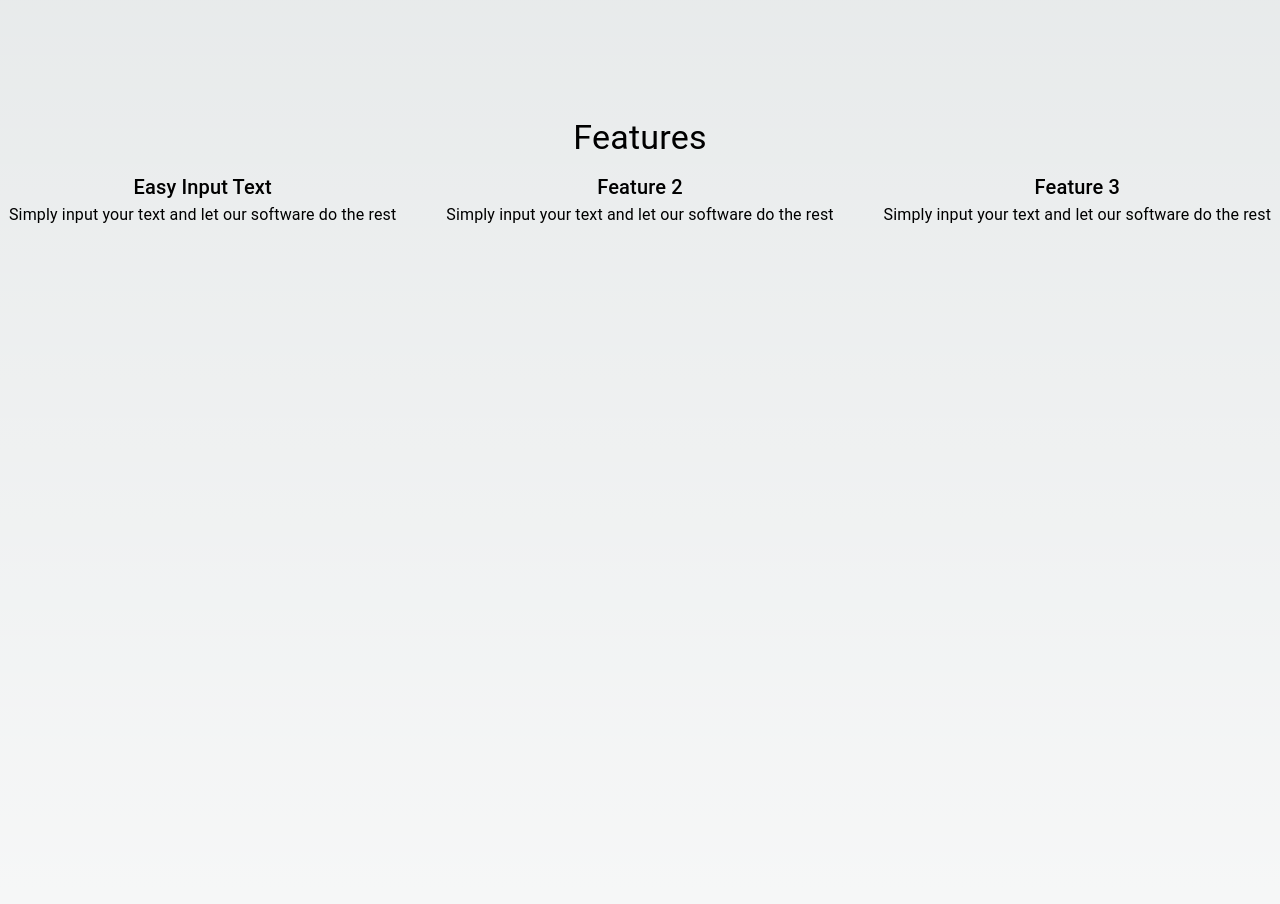
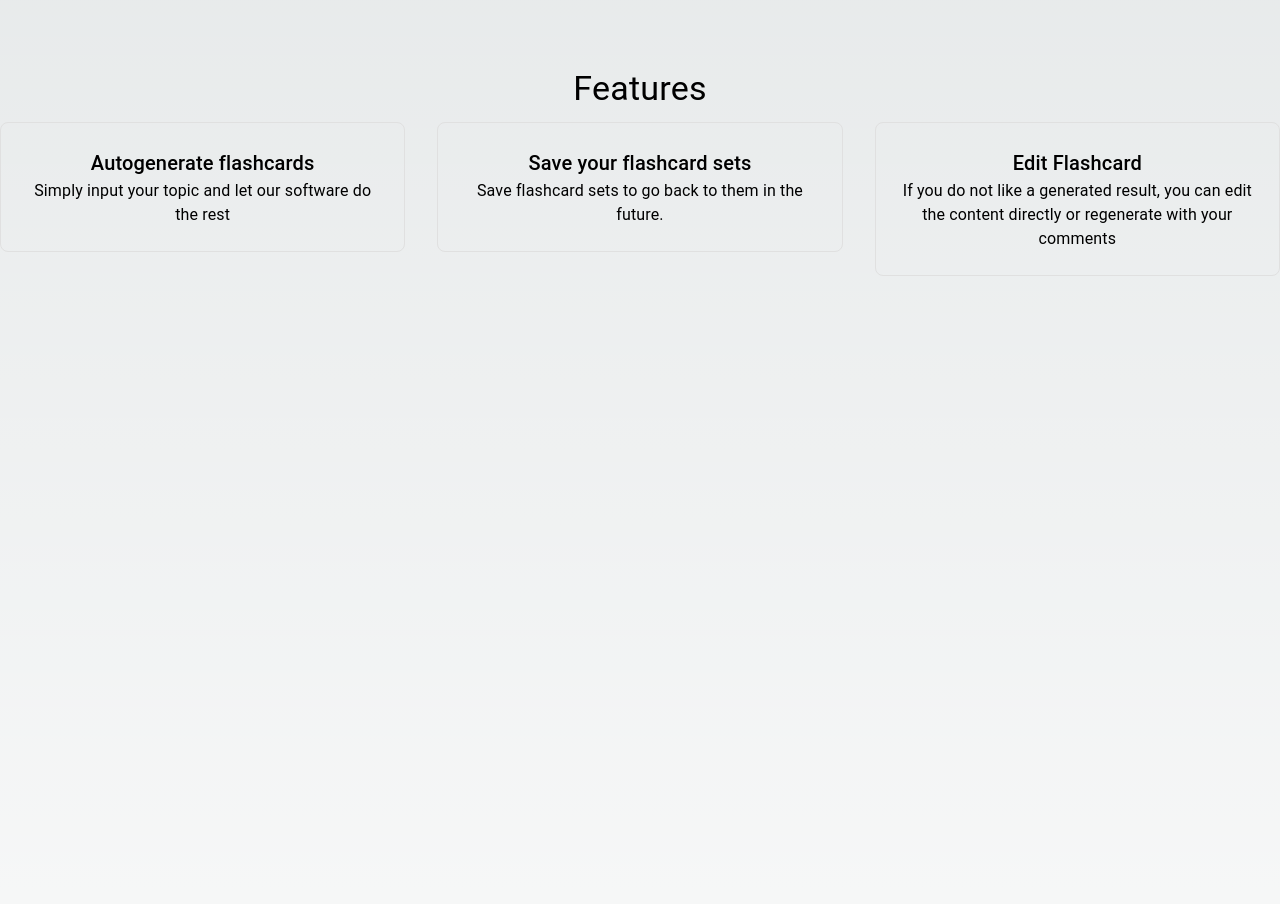
Before and after one commit to williamjiang26/flashcard-saas, a Next.js app: page / in a window 1280 px wide. Shown: the part 1140-2044 px from the top of the page. Built offline with nearby package versions, Linux system fonts and the light colour scheme; no server answers.

Commit message:
features blocks

```diff
--- a/app/page.js
+++ b/app/page.js
@@ -68,25 +68,50 @@ export default function Home() {
         <Grid container spacing={4}>
           {/* Feature items */}
           <Grid item xs={12} md={4}>
-      <Typography variant="h6">Easy Input Text</Typography>
+            <Box
+              sx={{
+                p: 3,
+                border: "1px solid",
+                borderColor: "grey.300",
+                borderRadius: 2,
+              }}
+            >
+              <Typography variant="h6">Autogenerate flashcards</Typography>
               <Typography>
-       {" "}
-       Simply input your text and let our software do the rest
+                Simply input your topic and let our software do the rest
               </Typography>
+            </Box>
           </Grid>
           <Grid item xs={12} md={4}>
-      <Typography variant="h6">Feature 2</Typography>
+            <Box
+              sx={{
+                p: 3,
+                border: "1px solid",
+                borderColor: "grey.300",
+                borderRadius: 2,
+              }}
+            >
+              <Typography variant="h6">Save your flashcard sets</Typography>
               <Typography>
-       {" "}
-       Simply input your text and let our software do the rest
+                Save flashcard sets to go back to them in the future.
               </Typography>
+            </Box>
           </Grid>
           <Grid item xs={12} md={4}>
-      <Typography variant="h6">Feature 3</Typography>
+            <Box
+              sx={{
+                p: 3,
+                border: "1px solid",
+                borderColor: "grey.300",
+                borderRadius: 2,
+              }}
+            >
+              <Typography variant="h6">Edit Flashcard</Typography>
               <Typography>
-       {" "}
-       Simply input your text and let our software do the rest
+                If you do not like a generated result, you can edit the content
+                directly or regenerate with your comments
               </Typography>
+            </Box>
           </Grid>
         </Grid>
       </Box>
```
Lines whose indentation alone changed are shown as unchanged.
